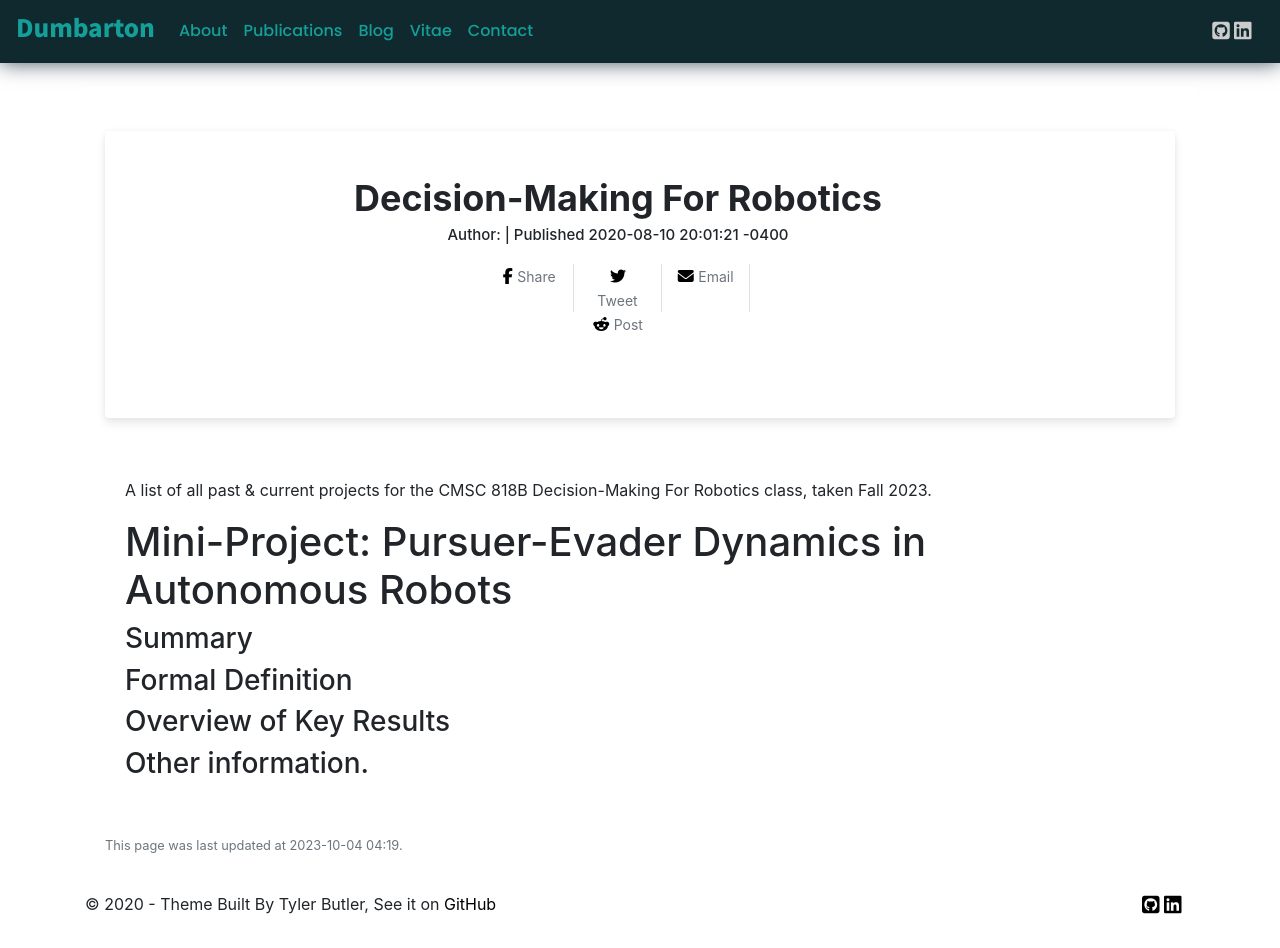
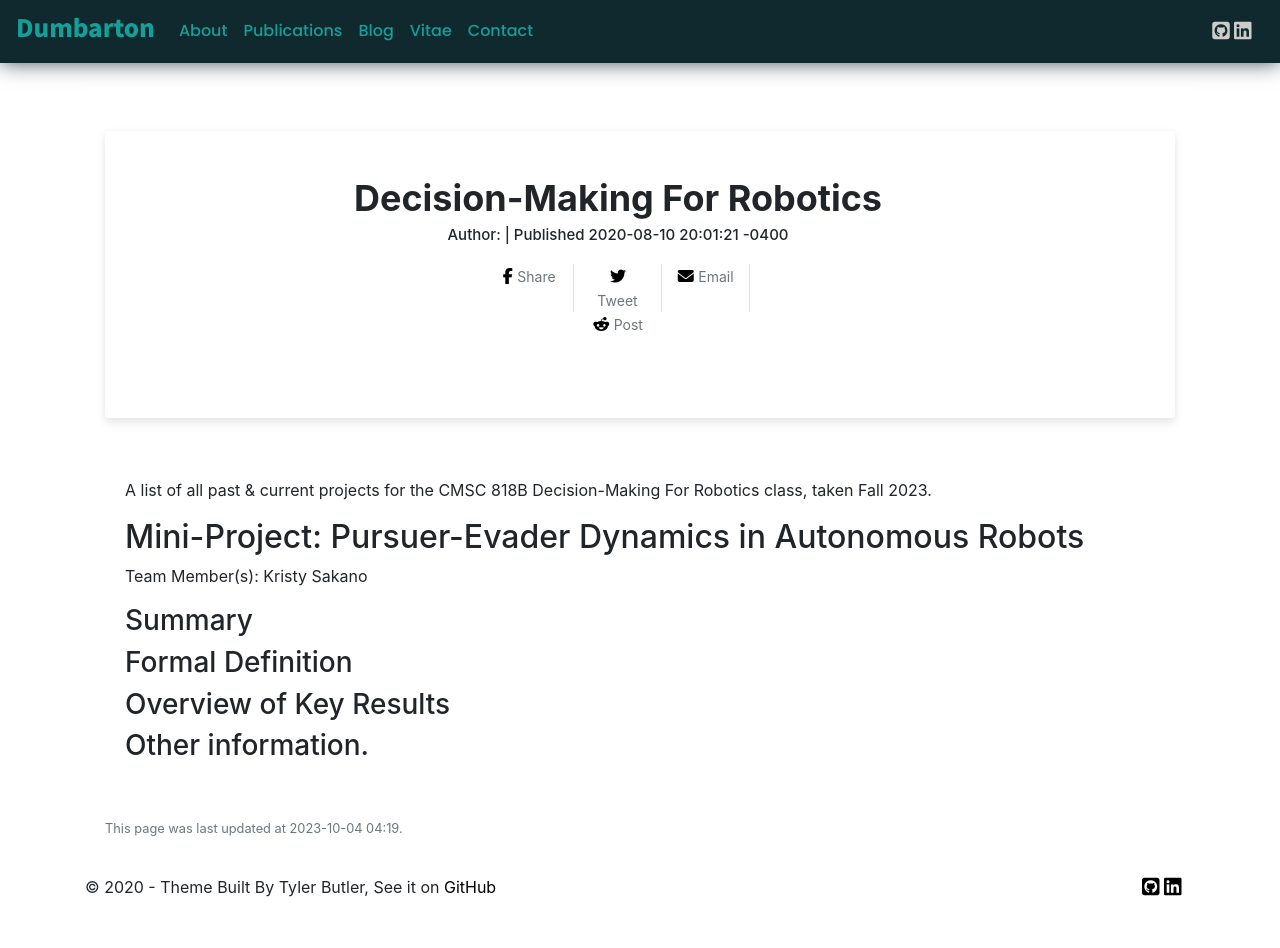
Before and after one commit to kvsakano/kvsakano.github.io, a Jekyll site: the page built from _posts/projects/2023-10-03-818B.md, in a window 1280 px wide. Built offline with Jekyll 4.4.1, drawn with Linux system fonts in a browser that asks for light colours; nearby versions of some CDN libraries; comment, search, counter and statistics services are not loaded.

Commit message:
fixed avatar, added in my name to project

```diff
--- a/_posts/projects/2023-10-03-818B.md
+++ b/_posts/projects/2023-10-03-818B.md
@@ -13,8 +13,8 @@
 
 A list of all past & current projects for the CMSC 818B Decision-Making For Robotics class, taken Fall 2023.
 
-# Mini-Project: Pursuer-Evader Dynamics in Autonomous Robots
-
+## Mini-Project: Pursuer-Evader Dynamics in Autonomous Robots
+Team Member(s): Kristy Sakano
 ### Summary
 
 ### Formal Definition
```
Also changed, not shown: 2 other files.
